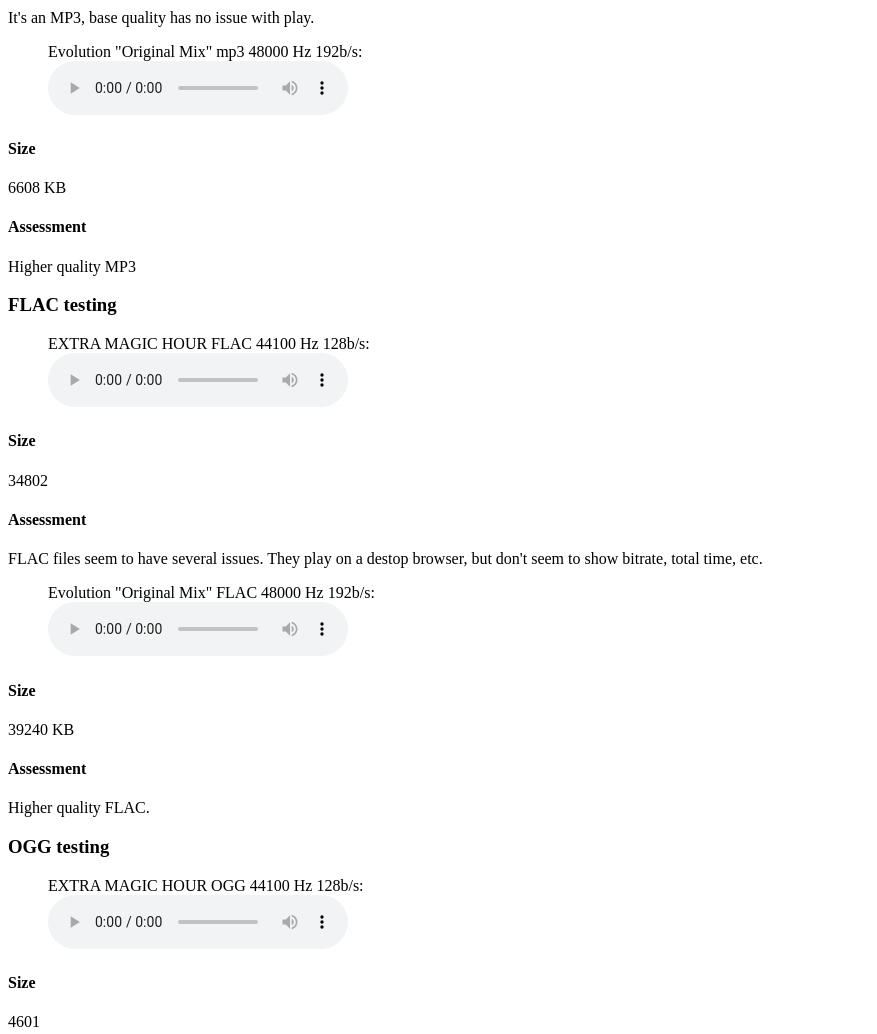
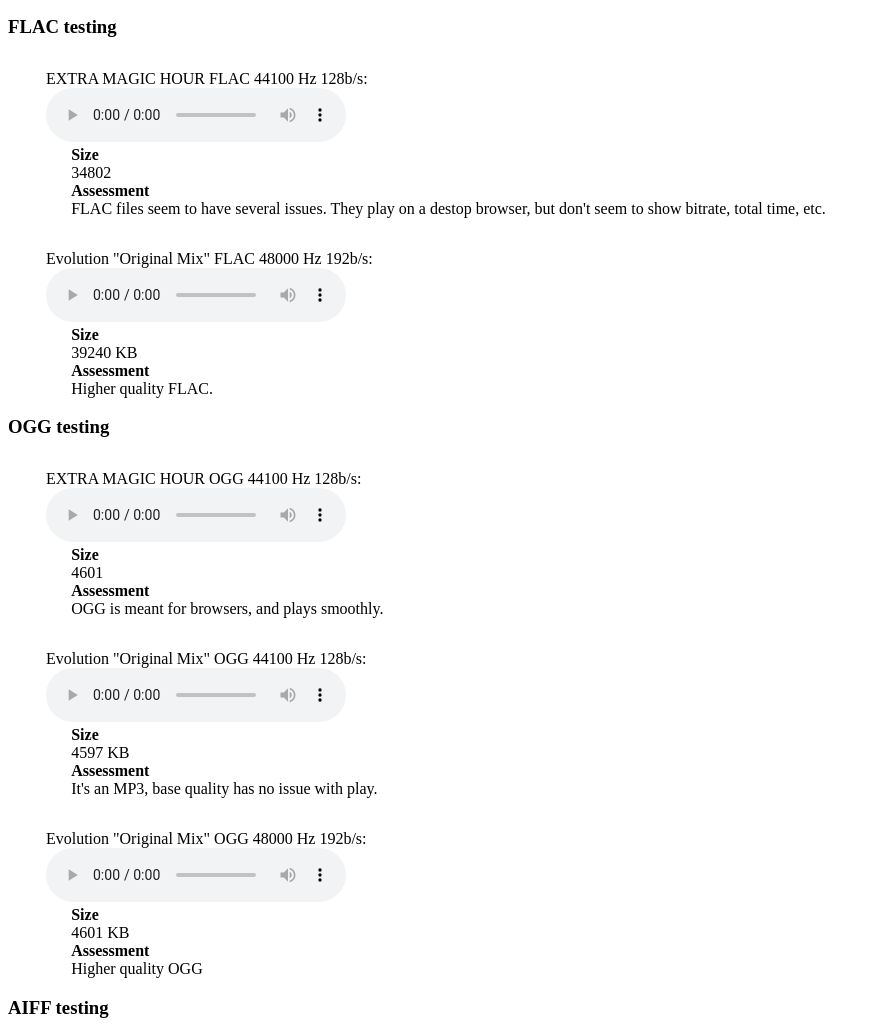
Before and after one commit to timetoady/2341, a plain HTML site: page index.html in a window 1280 px wide. Shown: the part 872-1906 px from the top of the page, without its empty margins (0-877 px from the left). Drawn offline with Linux system fonts and the light colour scheme.

Commit message:
just a touch of style for clarity

```diff
--- a/index.html
+++ b/index.html
@@ -3,6 +3,8 @@
 <head>
     <meta charset="UTF-8">
     <meta name="viewport" content="width=device-width, initial-scale=1.0">
+    <link href="styles.css" rel="stylesheet">
+
     <title>Format Testing</title>
 </head>
 <body>
@@ -117,6 +119,7 @@
     <h4>Assessment</h4>
     <p>OGG is meant for browsers, and plays smoothly.</p>
 
+    <figure>
     <figcaption>Evolution "Original Mix" OGG 44100 Hz 128b/s:</figcaption>
     <audio
         controls
@@ -130,6 +133,7 @@
 <h4>Assessment</h4>
 <p>It's an MP3, base quality has no issue with play.</p>
 
+<figure>
 <figcaption>Evolution "Original Mix" OGG 48000 Hz 192b/s:</figcaption>
 <audio
     controls
--- a/styles.css
+++ b/styles.css
@@ -0,0 +1,7 @@
+h4, p{
+    margin: 0 0 0 5%;
+}
+
+figure{
+    margin: 2rem 0 0 3%;
+}
```
